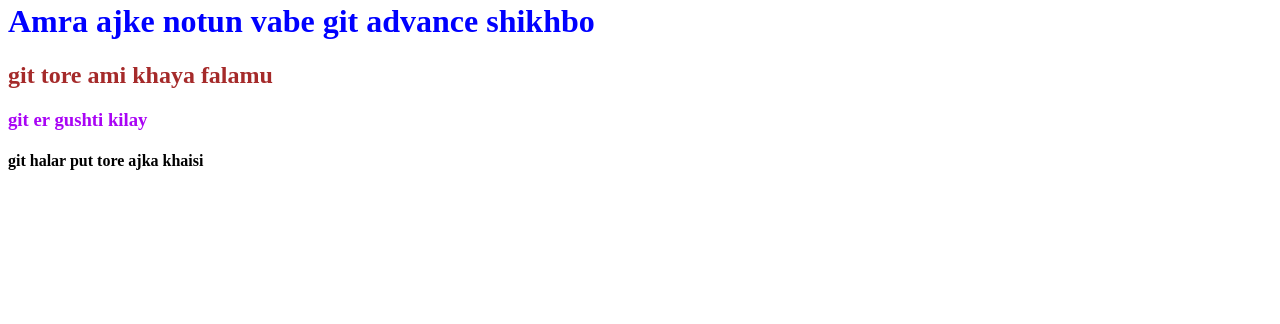
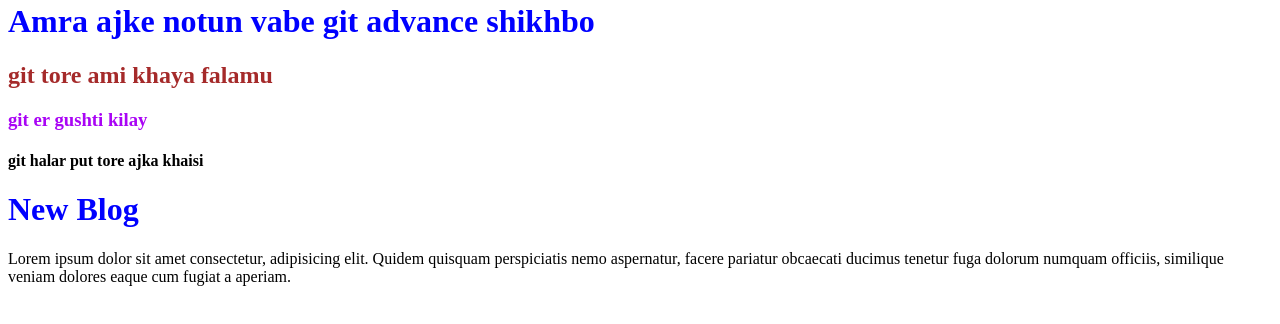
Before and after one commit to js-dev-Rumi/new-git-21-02-2022, a plain HTML site: page index.html in a window 1280 px wide. Shown: the part 280-604 px from the top of the page. Drawn offline with Linux system fonts and the light colour scheme; files that its build step writes are made by us from their sources; files whose address does not match are found by name.

Commit message:
new blog added

```diff
--- a/index.html
+++ b/index.html
@@ -5,7 +5,7 @@
     <meta charset="UTF-8">
     <meta http-equiv="X-UA-Compatible" content="IE=edge">
     <meta name="viewport" content="width=device-width, initial-scale=1.0">
-    <title>git advance</title>
+    <title>gittu</title>
     <link rel="stylesheet" href="../github/style.css/style.css">
 </head>
 
@@ -14,8 +14,11 @@
     <h1>Amra ajke notun vabe git advance shikhbo</h1>
     <h2>git tore ami khaya falamu</h2>
     <h3>git er gushti kilay</h3>
-    <h4>git halar put tore ajka khaisi  </h4>
-
+    <h4>git halar put tore ajka khaisi </h4>
+    <h1>New Blog</h1>
+    <p>Lorem ipsum dolor sit amet consectetur, adipisicing elit. Quidem quisquam perspiciatis nemo aspernatur, facere
+        pariatur obcaecati ducimus tenetur fuga dolorum numquam officiis, similique veniam dolores eaque cum fugiat a
+        aperiam.</p>
 </body>
 
 </html>
```
